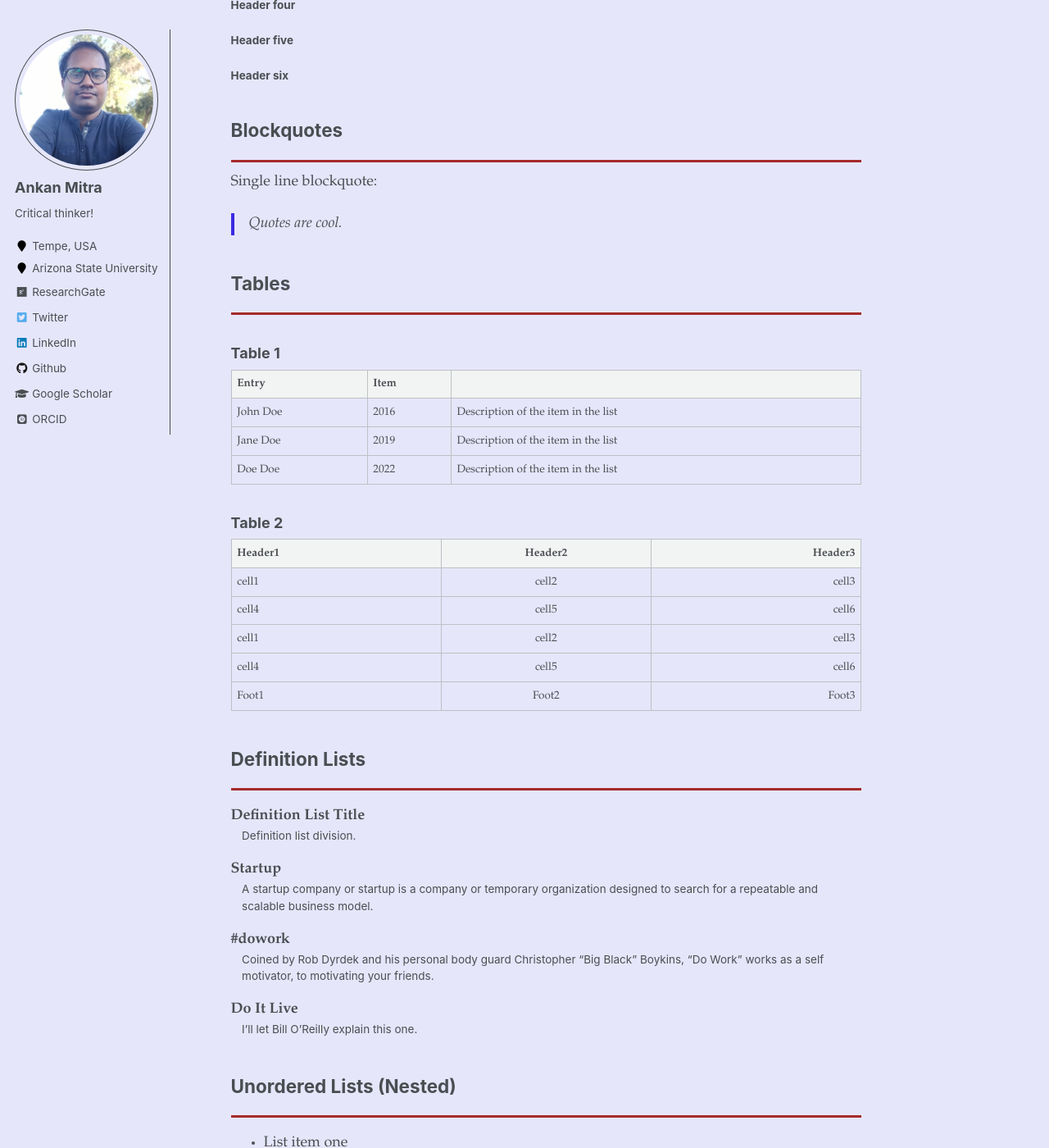
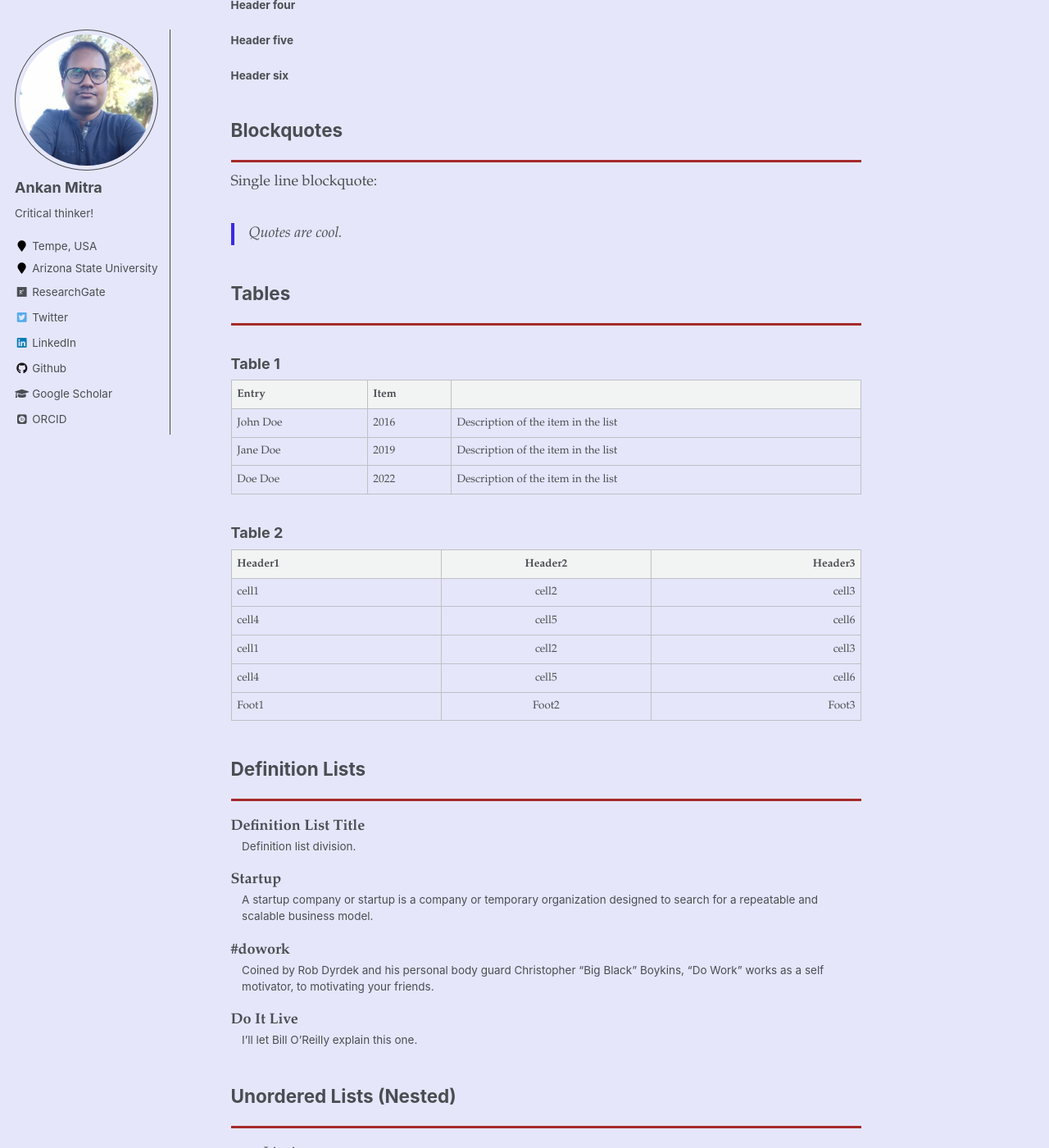
Before and after one commit to percyjackson9/percyjackson9.github.io, a Jekyll site: the page built from _pages/markdown.md, in a window 1280 px wide and 1400 px high, scrolled down 1348 px. Shown: the whole window at 82% size. Built offline with Jekyll 4.4.1, drawn with Linux system fonts in a browser that asks for light colours; some web fonts are replaced.

Commit message:
Update _base.scss

```diff
--- a/_sass/_base.scss
+++ b/_sass/_base.scss
@@ -95,11 +95,13 @@ abbr[data-original-title] {
 /* blockquotes */
 
 blockquote {
-  margin: 0 0 0 0;    /* original is 2em 1em 2em 0 */
+  margin: 2em 1em 2em 0;    /* original is 2em 1em 2em 0 */
   padding-left: 1em;
   padding-right: 1em;
   font-style: italic;
   border-left: 0.25em solid $primary-color;
+  font-family: $global-font-family;  /* addition 1*/
+  width: 100%;                       /* addition 2*/
 
   cite {
     font-style: italic;
```
